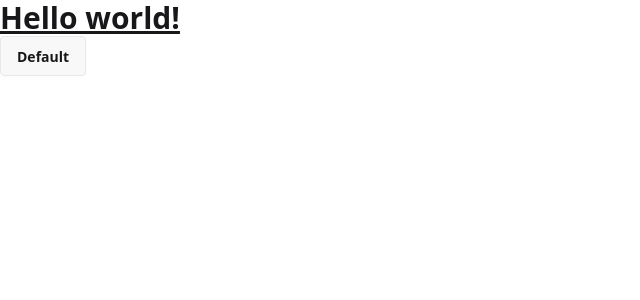
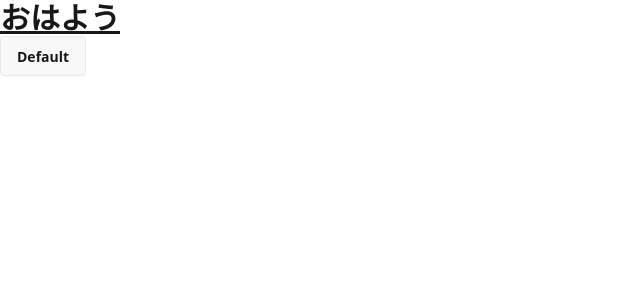
Before and after one commit to Rikka1073/Next-new-blog-app, a Next.js app: page / in a window 1280 px wide. Shown: the top 300 px of the page, without its empty margins (0-640 px from the left). Built offline with nearby package versions, Linux system fonts and the light colour scheme.

Commit message:
タイトルをおはように修正

```diff
--- a/components/Title.tsx
+++ b/components/Title.tsx
@@ -1,7 +1,7 @@
 const Title = () => {
   return (
     <h1 className="text-3xl font-bold underline" data-testid="title">
-      Hello world!
+      おはよう
     </h1>
   );
 };
```
